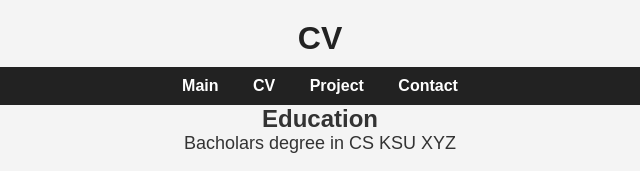
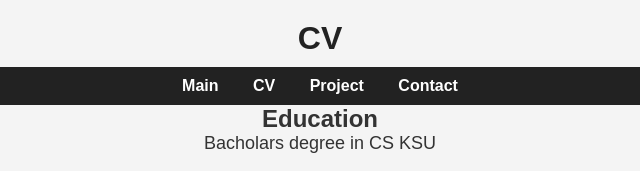
Before and after one commit to MrDXKL/CSC457-hw3, a plain HTML site: page cv.html in a window 1280 px wide. Shown: the top 171 px of the page, 320-960 px from the left. Drawn offline with Linux system fonts and the light colour scheme.

Commit message:
Update cv.html

```diff
--- a/cv.html
+++ b/cv.html
@@ -19,7 +19,7 @@
     <main>
         <section>
             <h2>Education</h2>
-            <p>Bacholars degree in CS KSU XYZ</p>
+            <p>Bacholars degree in CS KSU </p>
         </section>
 
         <section>
```
